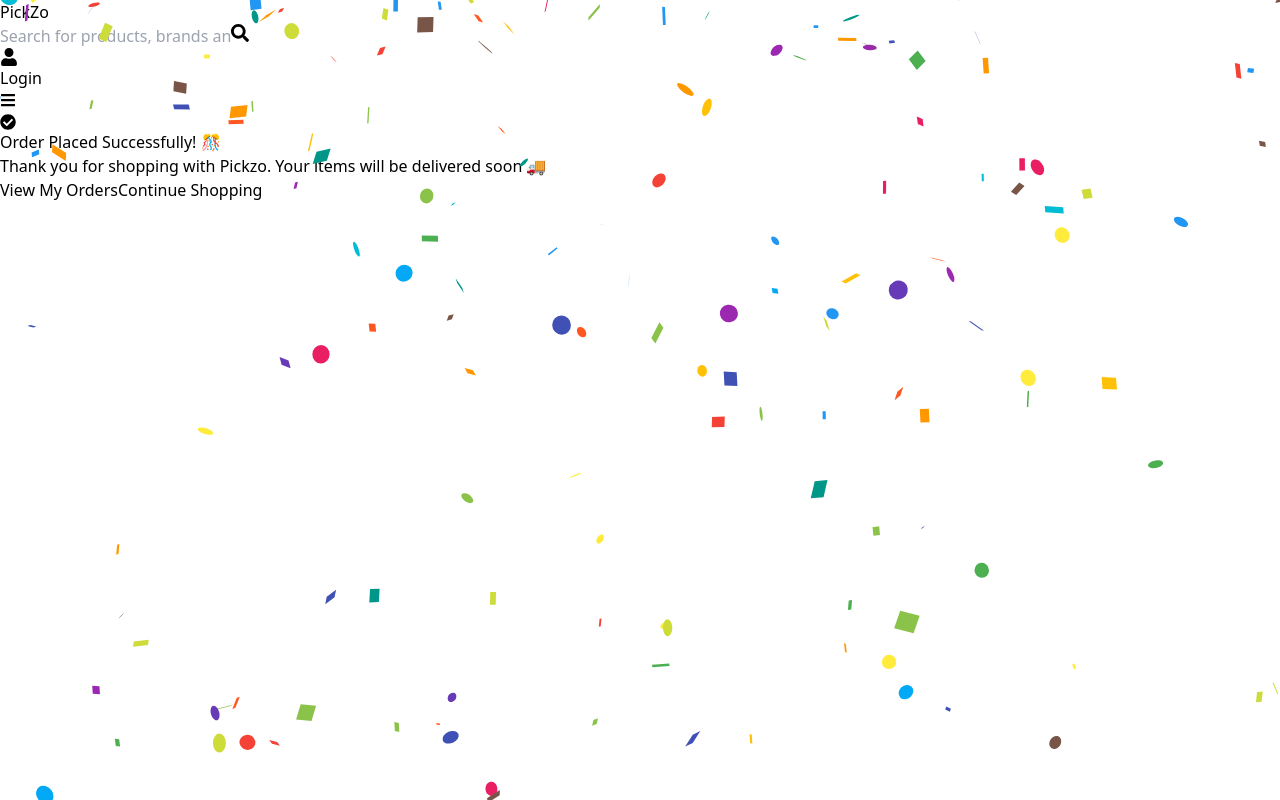
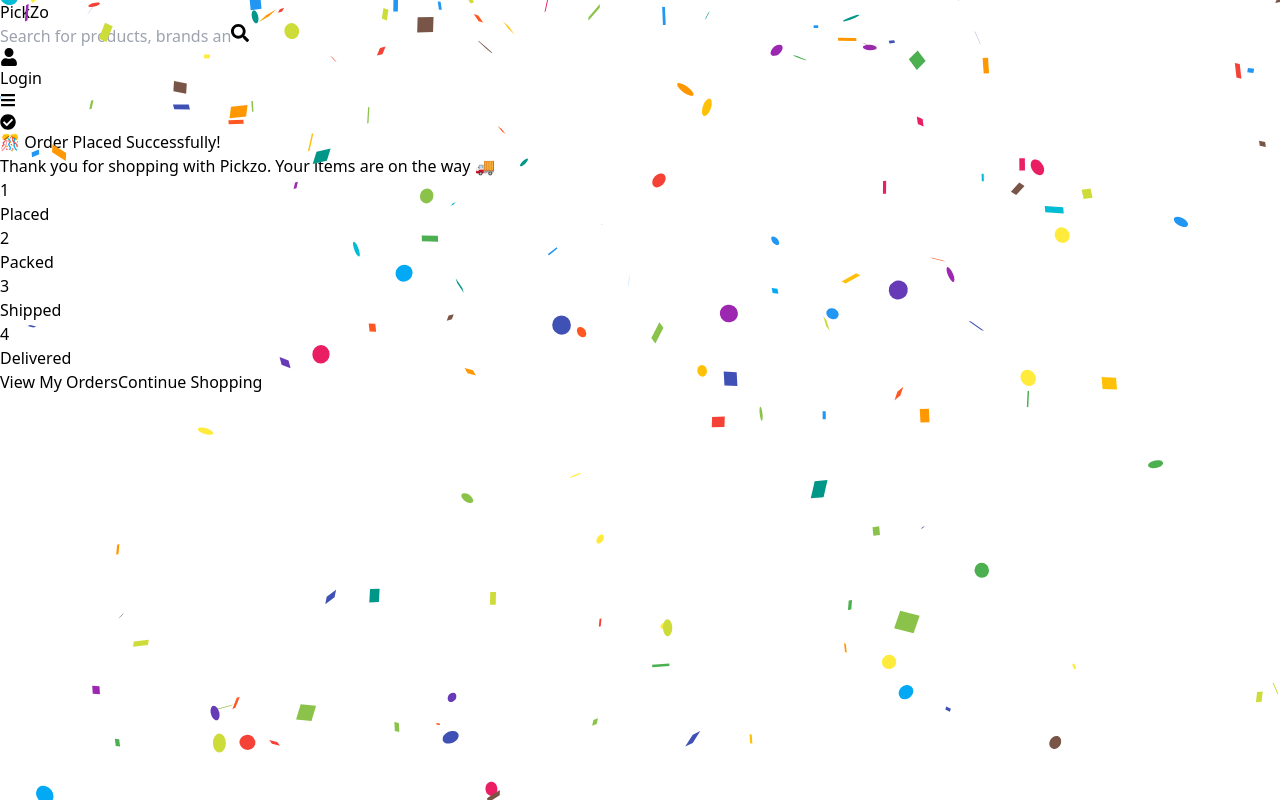
Before and after one commit to prasad5235692/frontendpickzo, a React (Vite) app: page /order-success in a window 1280 px wide. Built offline with nearby package versions, Linux system fonts and the light colour scheme.

Commit message:
Updated OrderSuccess page with animations

```diff
--- a/src/pages/OrderSuccess.jsx
+++ b/src/pages/OrderSuccess.jsx
@@ -1,51 +1,120 @@
 // src/pages/OrderSuccess.jsx
-import React from "react";
+import React, { useEffect, useState } from "react";
 import { useNavigate } from "react-router-dom";
 import Confetti from "react-confetti";
+import { motion } from "framer-motion";
 import { FaCheckCircle } from "react-icons/fa";
 
 const OrderSuccess = () => {
   const navigate = useNavigate();
+  const [windowSize, setWindowSize] = useState({ width: 0, height: 0 });
+
+  // ✅ Handle window size for Confetti
+  useEffect(() => {
+    setWindowSize({ width: window.innerWidth, height: window.innerHeight });
+    const handleResize = () =>
+      setWindowSize({ width: window.innerWidth, height: window.innerHeight });
+    window.addEventListener("resize", handleResize);
+    return () => window.removeEventListener("resize", handleResize);
+  }, []);
 
   return (
-    <div className="relative min-h-screen flex items-center justify-center bg-gradient-to-br from-green-100 via-blue-100 to-purple-100 p-6">
-      {/* 🎉 Confetti Effect */}
-      <Confetti width={window.innerWidth} height={window.innerHeight} />
+    <div className="relative min-h-screen flex items-center justify-center bg-gradient-to-br from-green-100 via-blue-100 to-purple-200 overflow-hidden">
+      {/* 🎉 Confetti */}
+      <Confetti width={windowSize.width} height={windowSize.height} />
 
-      {/* Card */}
-      <div className="bg-white shadow-2xl rounded-3xl p-10 max-w-md w-full text-center transform transition-all duration-500 hover:scale-105">
-        {/* Success Icon */}
-        <div className="flex justify-center">
-          <FaCheckCircle className="text-green-500 text-7xl animate-bounce" />
+      {/* 🔥 Firework circles (background animated) */}
+      <motion.div
+        initial={{ scale: 0 }}
+        animate={{ scale: [1, 1.5, 1], opacity: [0.3, 0.7, 0.3] }}
+        transition={{ repeat: Infinity, duration: 4 }}
+        className="absolute w-64 h-64 rounded-full bg-pink-400 opacity-40 blur-3xl top-20 left-20"
+      />
+      <motion.div
+        initial={{ scale: 0 }}
+        animate={{ scale: [1, 1.8, 1], opacity: [0.3, 0.7, 0.3] }}
+        transition={{ repeat: Infinity, duration: 5 }}
+        className="absolute w-72 h-72 rounded-full bg-yellow-400 opacity-40 blur-3xl bottom-20 right-20"
+      />
+
+      {/* ✅ Success Card */}
+      <motion.div
+        initial={{ opacity: 0, y: 50, scale: 0.9 }}
+        animate={{ opacity: 1, y: 0, scale: 1 }}
+        transition={{ duration: 0.8, ease: "easeOut" }}
+        className="bg-white shadow-2xl rounded-3xl p-10 max-w-md w-full text-center relative z-10"
+      >
+        {/* ✅ Success Icon */}
+        <motion.div
+          initial={{ scale: 0 }}
+          animate={{ scale: 1 }}
+          transition={{ type: "spring", stiffness: 100, delay: 0.2 }}
+          className="flex justify-center"
+        >
+          <FaCheckCircle className="text-green-500 text-8xl drop-shadow-lg animate-pulse" />
+        </motion.div>
+
+        {/* Title */}
+        <motion.h1
+          initial={{ opacity: 0, y: 20 }}
+          animate={{ opacity: 1, y: 0 }}
+          transition={{ delay: 0.5 }}
+          className="mt-6 text-3xl font-extrabold text-gray-800"
+        >
+          🎊 Order Placed Successfully!
+        </motion.h1>
+
+        {/* Description */}
+        <motion.p
+          initial={{ opacity: 0, y: 20 }}
+          animate={{ opacity: 1, y: 0 }}
+          transition={{ delay: 0.8 }}
+          className="mt-3 text-gray-600 text-lg"
+        >
+          Thank you for shopping with{" "}
+          <span className="font-semibold text-blue-600">Pickzo</span>.
+          Your items are on the way 🚚
+        </motion.p>
+
+        {/* 🚚 Delivery Progress Tracker */}
+        <div className="mt-8 flex justify-between items-center">
+          {["Placed", "Packed", "Shipped", "Delivered"].map((step, index) => (
+            <motion.div
+              key={index}
+              initial={{ scale: 0 }}
+              animate={{ scale: 1 }}
+              transition={{ delay: 1 + index * 0.3 }}
+              className="flex flex-col items-center"
+            >
+              <div className="w-10 h-10 flex items-center justify-center rounded-full bg-green-500 text-white font-bold shadow-lg animate-bounce">
+                {index + 1}
+              </div>
+              <p className="mt-2 text-sm font-semibold text-gray-700">{step}</p>
+            </motion.div>
+          ))}
         </div>
 
-        {/* Title */}
-        <h1 className="mt-6 text-3xl font-extrabold text-gray-800">
-          Order Placed Successfully! 🎊
-        </h1>
-
-        {/* Description */}
-        <p className="mt-3 text-gray-600 text-lg">
-          Thank you for shopping with <span className="font-semibold text-blue-500">Pickzo</span>.
-          Your items will be delivered soon 🚚
-        </p>
-
         {/* Buttons */}
-        <div className="mt-8 flex flex-col gap-4">
+        <motion.div
+          initial={{ opacity: 0, y: 20 }}
+          animate={{ opacity: 1, y: 0 }}
+          transition={{ delay: 1.8 }}
+          className="mt-10 flex flex-col gap-4"
+        >
           <button
             onClick={() => navigate("/profile")}
-            className="bg-green-500 hover:bg-green-600 text-white px-6 py-3 rounded-2xl text-lg font-semibold shadow-lg transition-all duration-300"
+            className="bg-green-500 hover:bg-green-600 hover:shadow-green-400/50 text-white px-6 py-3 rounded-2xl text-lg font-semibold shadow-lg transition-all duration-300"
           >
             View My Orders
           </button>
           <button
             onClick={() => navigate("/")}
-            className="bg-blue-500 hover:bg-blue-600 text-white px-6 py-3 rounded-2xl text-lg font-semibold shadow-lg transition-all duration-300"
+            className="bg-blue-500 hover:bg-blue-600 hover:shadow-blue-400/50 text-white px-6 py-3 rounded-2xl text-lg font-semibold shadow-lg transition-all duration-300"
           >
             Continue Shopping
           </button>
-        </div>
-      </div>
+        </motion.div>
+      </motion.div>
     </div>
   );
 };
```
